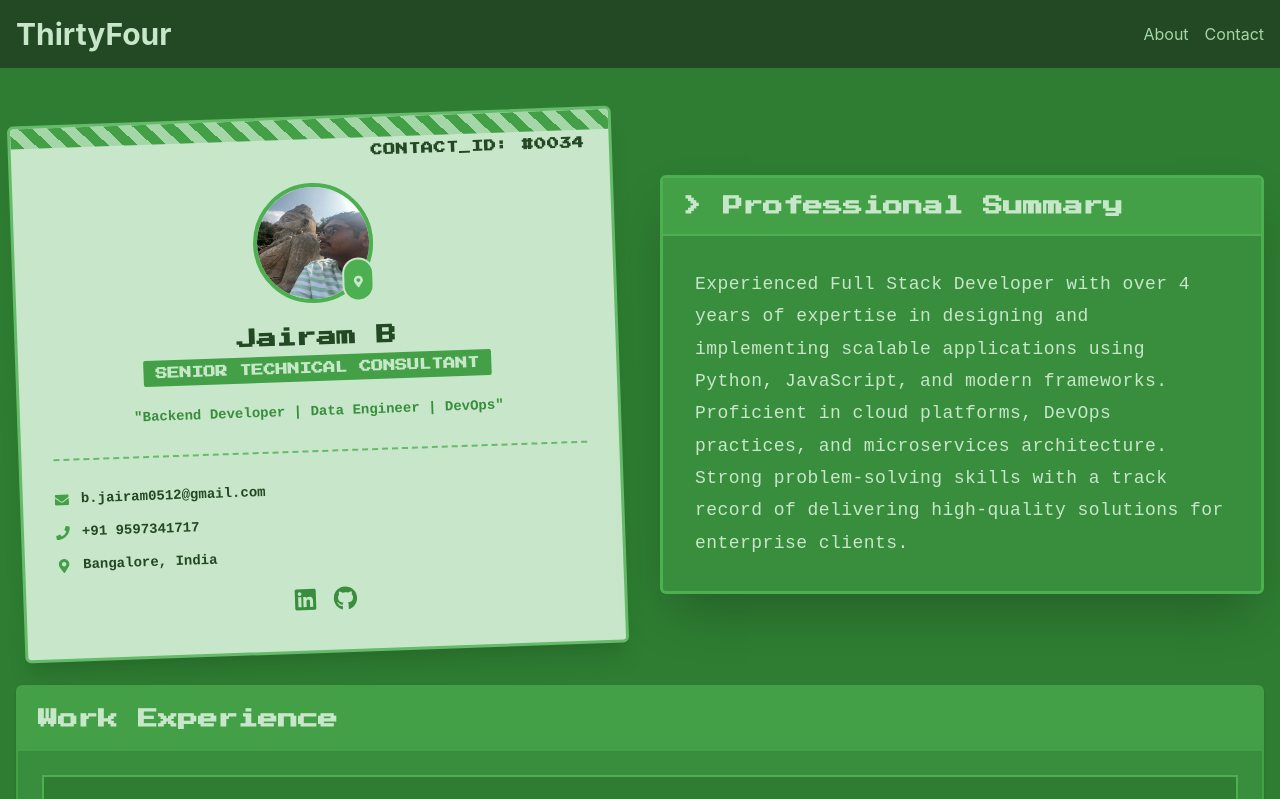
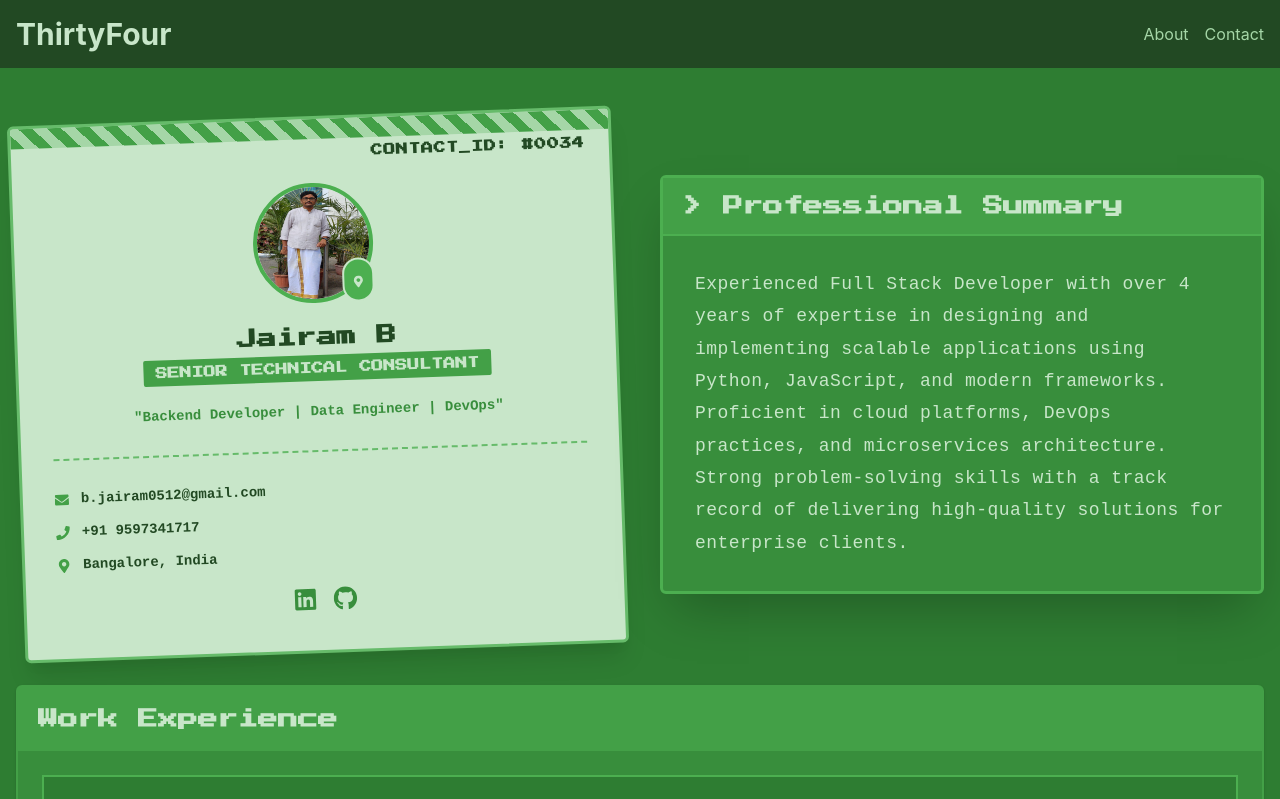
Before and after one commit to TheWeekendTechWork/thirtyfour-frontend, a React (Vite) app in the folder frontend/: page /about in a window 1280 px wide. Shown: the top 799 px of the page. Built offline with nearby package versions, Linux system fonts and the light colour scheme; no server answers.

Commit message:
fix: simplify ContactCard to use static string path for profile image

```diff
--- a/frontend/src/components/pages/about/ContactCard.tsx
+++ b/frontend/src/components/pages/about/ContactCard.tsx
@@ -1,4 +1,4 @@
-import { useState, useEffect } from "react";
+import { useState } from "react";
 import {
     Box,
     Heading,
@@ -15,16 +15,12 @@ import {
 import { FaLinkedin, FaGithub, FaEnvelope, FaPhone, FaMapMarkerAlt } from 'react-icons/fa';
 import MotionCard from "./MotionCard";
 
-import profileImage1 from '/images/jairam-profile-picture.jpeg';
-import profileImage2 from '/images/jairam-profile-picturee.jpeg';
-import altProfileImage from '/images/jairam-alt-avatar.jpeg';
-
 interface ContactCardProps {
     personalInfo: {
         name: string;
         title: string;
         tagline: string;
-        // Images are now handled internally
+        // Images are handled internally
         contact: {
             email: string;
             phone: string;
@@ -36,21 +32,13 @@ interface ContactCardProps {
 }
 
 const ContactCard: React.FC<ContactCardProps> = ({ personalInfo }) => {
-    const [currentImageIndex, setCurrentImageIndex] = useState(0);
     const [isHovered, setIsHovered] = useState(false);
 
-    const profileImages = [profileImage1, profileImage2];
+    // Direct static paths - simple and robust
+    const profileImage = "/images/jairam-profile-picture.jpeg";
+    const altProfileImage = "/images/jairam-alt-avatar.jpeg";
 
-    useEffect(() => {
-        const interval = setInterval(() => {
-            setCurrentImageIndex((prev) => (prev + 1) % profileImages.length);
-        }, 2000); // Cycle every 2 seconds for visibility
-        return () => clearInterval(interval);
-    }, []);
-
-    const currentImage = isHovered
-        ? altProfileImage
-        : profileImages[currentImageIndex];
+    const currentImage = isHovered ? altProfileImage : profileImage;
 
     return (
         <MotionCard
```
